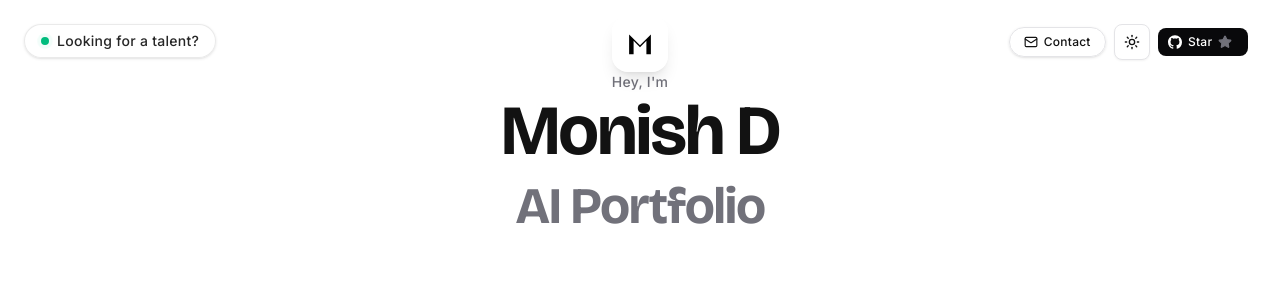
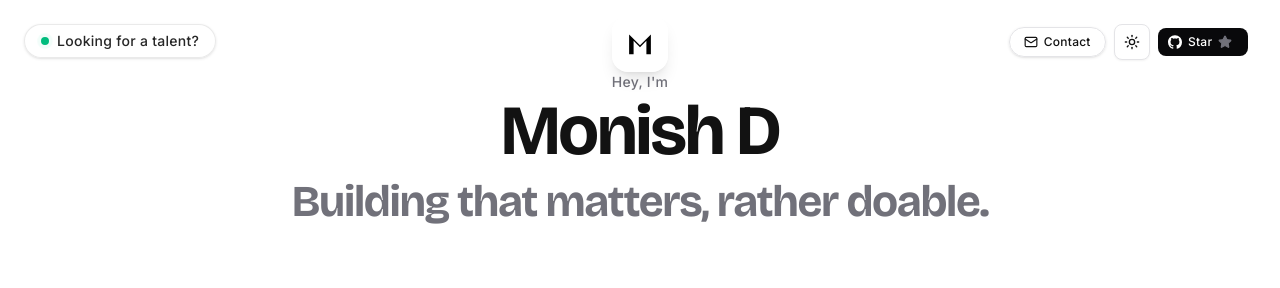
Before and after one commit to Monish-D609/Portfolio, a Next.js app: page / in a window 1280 px wide. Shown: the top 288 px of the page. Built offline with nearby package versions, Linux system fonts and the light colour scheme; no server answers; grey boxes are pictures that could not be loaded; a web font is replaced by a local one.

Commit message:
chore: update hero tagline to 'Building that matters, rather doable.'

```diff
--- a/src/app/page.tsx
+++ b/src/app/page.tsx
@@ -146,8 +146,8 @@ export default function Home() {
         <h1 className="font-heading text-[clamp(2.5rem,5.5vw,4.5rem)] font-bold tracking-[-0.03em] leading-none text-foreground dark:text-[#EDEDED]">
           Monish D
         </h1>
-        <p className="font-heading mt-2 text-[clamp(2rem,4vw,3.25rem)] font-bold tracking-[-0.03em] leading-tight text-[#71717A] dark:text-[#9A9A9A]">
-          AI Portfolio
+        <p className="font-heading mt-2 text-[clamp(1.5rem,3.5vw,2.75rem)] font-bold tracking-[-0.03em] leading-tight text-[#71717A] dark:text-[#9A9A9A]">
+          Building that matters, rather doable.
         </p>
       </motion.div>
 
```
